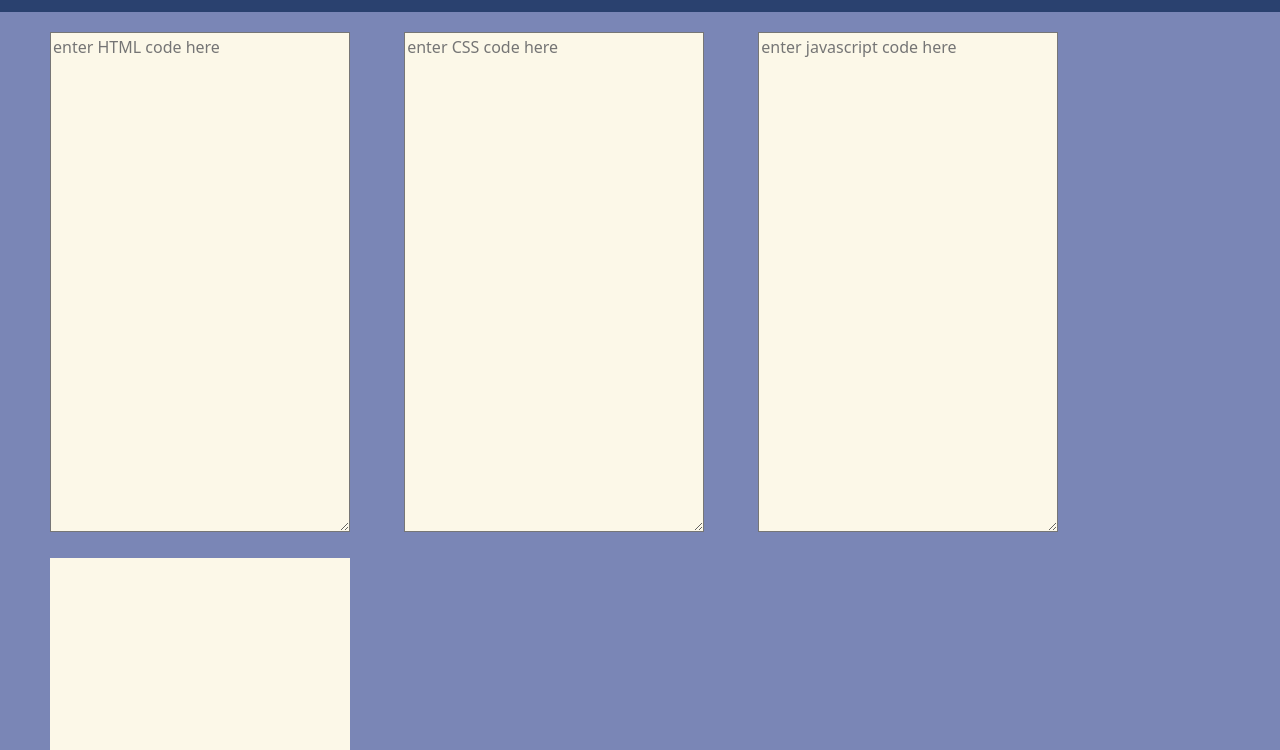
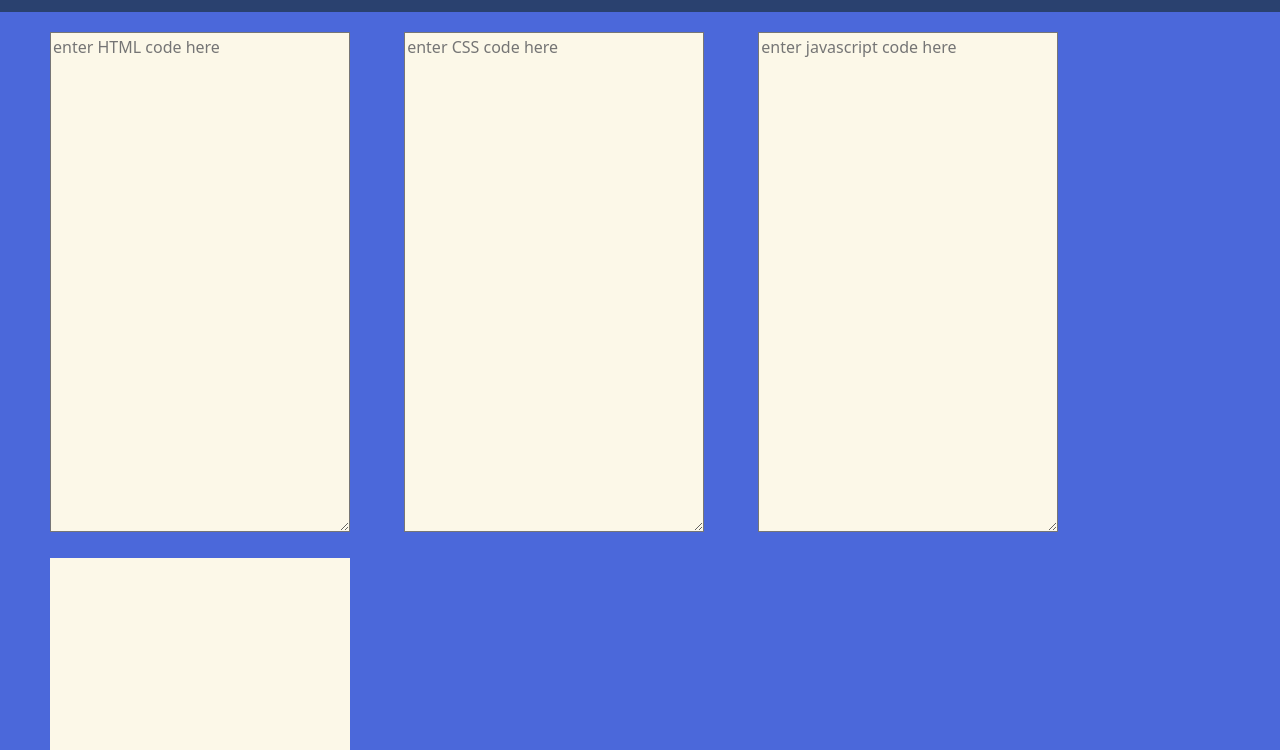
Before and after one commit to dharshan473/code-Editor, a plain HTML site: page index.html in a window 1280 px wide. Shown: the part 50-800 px from the top of the page. Drawn offline with nearby package versions, Linux system fonts and the light colour scheme.

Commit message:
changed color 1

```diff
--- a/index.html
+++ b/index.html
@@ -8,7 +8,7 @@
     <title>Live code Editor</title>
     <style>
         body{
-            background-color: #7A86B6;
+            background-color: #4b68da;
         }
         .topbar{
             background-color: #2a416f;
```
